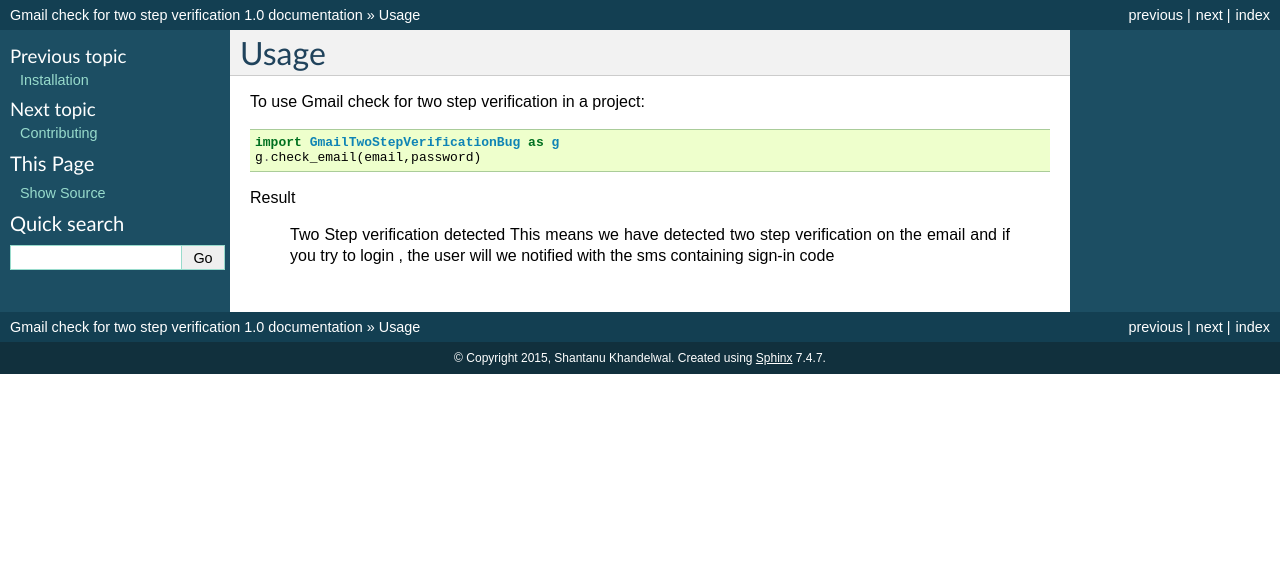
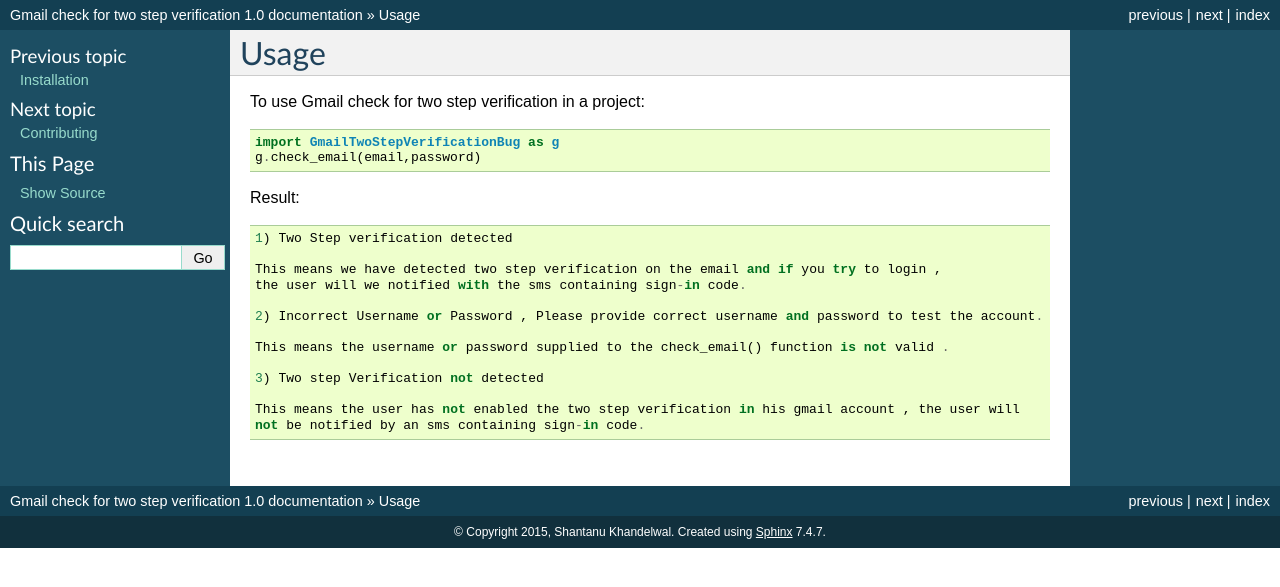
Before and after one commit to shantanu561993/GmailTwoStepVerificationBug, a Sphinx documentation site: the page built from docs/usage.rst, in a window 1280 px wide. Shown: the top 587 px of the page. Built offline with Sphinx 7.4.7, drawn with Linux system fonts in a browser that asks for light colours.

Commit message:
Update usage.rst

```diff
--- a/docs/usage.rst
+++ b/docs/usage.rst
@@ -7,7 +7,18 @@ To use Gmail check for two step verification in a project::
     import GmailTwoStepVerificationBug as g
     g.check_email(email,password)
 
-Result
+Result::
 
-    Two Step verification detected
-    This means we have detected two step verification on the email and if you try to login , the user will we notified with the sms containing sign-in code
+    1) Two Step verification detected
+
+    This means we have detected two step verification on the email and if you try to login ,
+    the user will we notified with the sms containing sign-in code.
+
+    2) Incorrect Username or Password , Please provide correct username and password to test the account.
+
+    This means the username or password supplied to the check_email() function is not valid .
+
+    3) Two step Verification not detected
+
+    This means the user has not enabled the two step verification in his gmail account , the user will
+    not be notified by an sms containing sign-in code.
```
